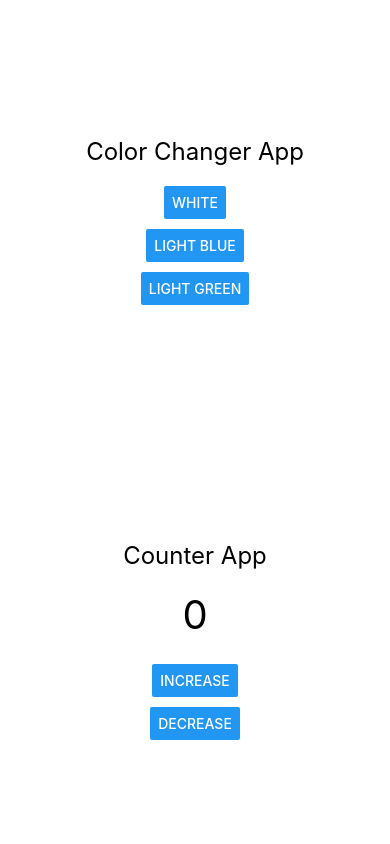
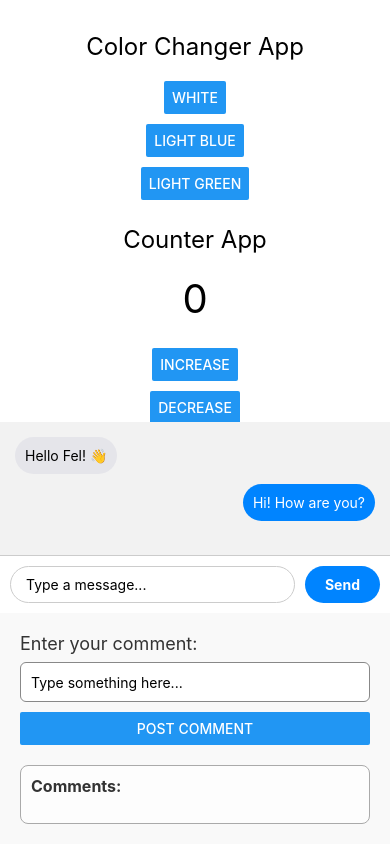
Before and after one commit to Vallecera-F/G19_Felicity_Vallecera_IT_Elect1, a React Native app: screen / in a window 390 px wide. Built offline with nearby package versions, Linux system fonts and the light colour scheme.

Commit message:
Update App.js

```diff
--- a/App.js
+++ b/App.js
@@ -4,11 +4,14 @@ import ColorChangerApp from './ColorChangerApp';
 import CounterApp from './CounterApp';
 import MessengerApp from './MessengerApp';
 import CommentApp from './CommentApp';
+
 export default function App() {
   return (
     <SafeAreaView style={{ flex: 1 }}>
-       <ColorChangerApp/>
+  <ColorChangerApp/>
     <CounterApp/>
+    <MessengerApp/>
+    <CommentApp/>
     </SafeAreaView>
   );
 }
```
